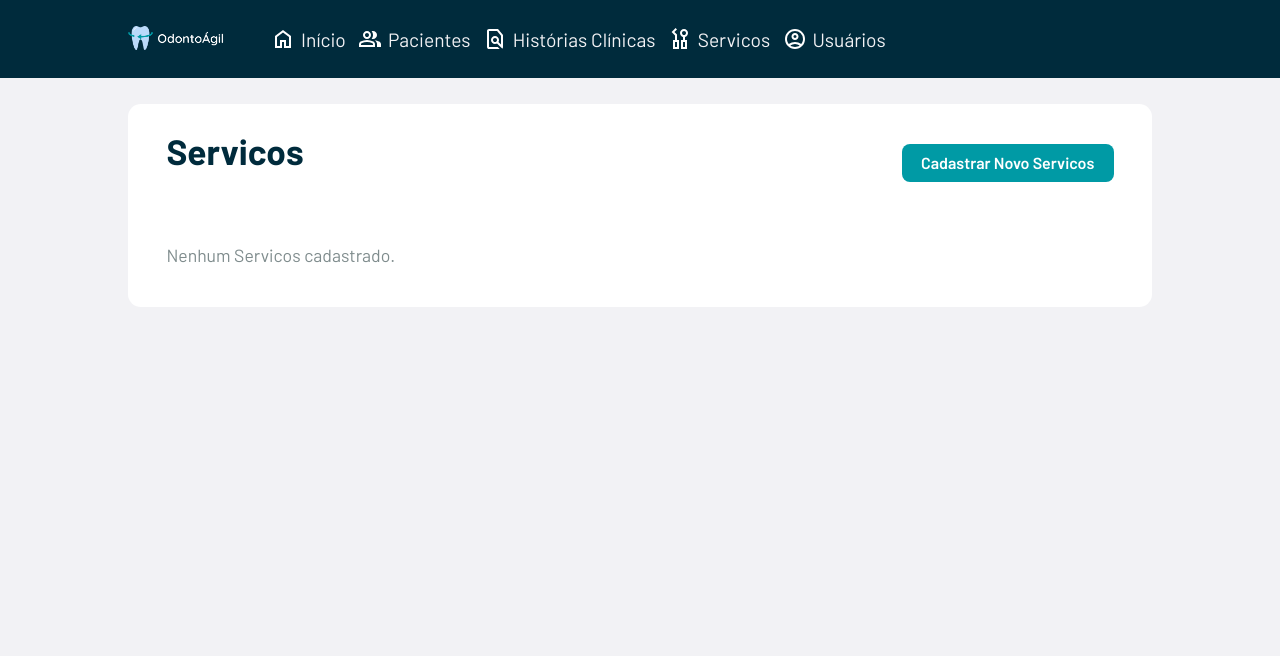
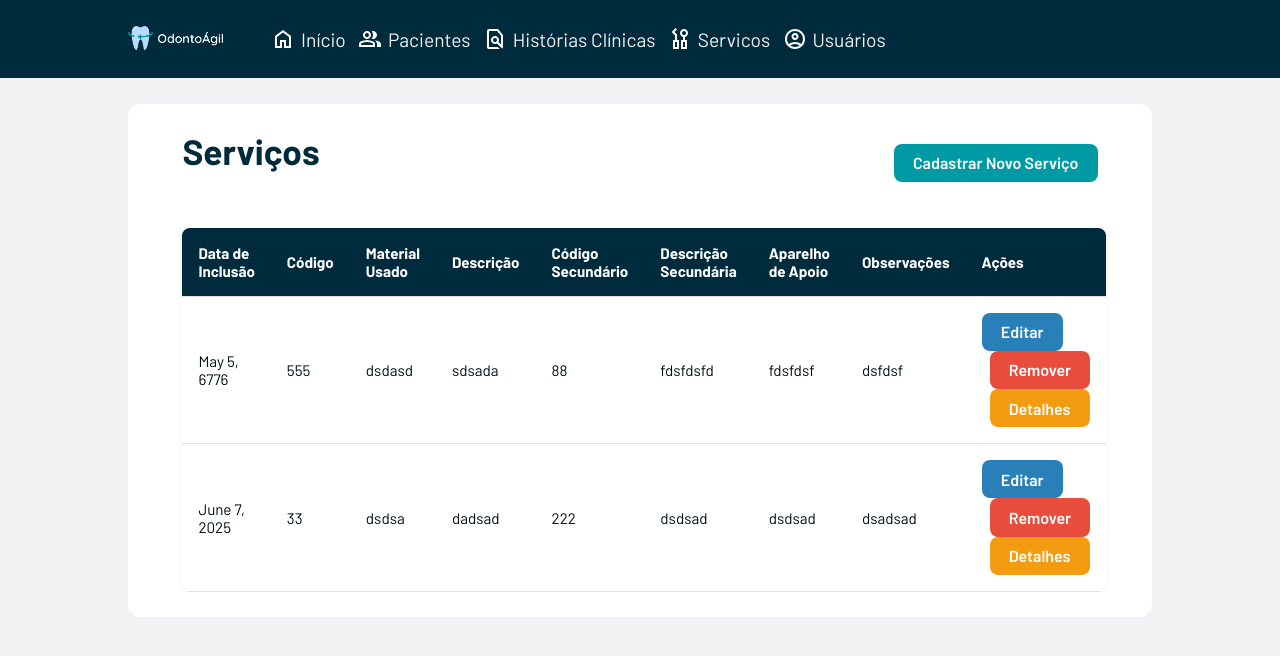
Before and after one commit to grupo-k/odontoagil, a Django app: page /servicos/ in a window 1280 px wide. Shown: the top 656 px of the page. Run offline with Django 5.2, Linux system fonts and the light colour scheme; data comes from the database, SQL or seed files in the repository; data that the repository does not hold is empty.

Commit message:
update nos botoes de servicos

```diff
--- a/odontoagil/models.py
+++ b/odontoagil/models.py
@@ -1,3 +1,4 @@
+from datetime import date
 from django.db import models
 
 class Paciente(models.Model):
@@ -55,12 +56,17 @@ class Procedimento(models.Model):
 
 
 class Servico(models.Model):
-    nome = models.CharField(max_length=200)
-    descricao = models.TextField(blank=True)
-    preco = models.DecimalField(max_digits=8, decimal_places=2)
+    data_inclusao = models.DateField(default=date.today)
+    codigo_servicos = models.CharField(max_length=50, default="sem código")
+    material_usado = models.CharField(max_length=200, default="sem material")
+    descricao_servicos = models.TextField(default="sem descrição")
+    codigo_servicos_secundario = models.CharField(max_length=50, blank=True, null=True)
+    descricao_servicos_secundario = models.TextField(default="sem descrição")
+    aparelho_apoio = models.CharField(max_length=200, default="sem aparelho")
+    observacoes = models.TextField(default="sem observações")
 
     def __str__(self):
-        return self.nome
+        return f"Serviço {self.codigo_servicos} - {self.descricao_servicos}"
 
 
 class Usuario(models.Model):
--- a/odontoagil/static/css/servicos/listar_servicos.css
+++ b/odontoagil/static/css/servicos/listar_servicos.css
@@ -6,14 +6,18 @@
 }
 
 .cabecalho-conteudo {
+    width: 100%;
     display: flex;
     justify-content: space-between;
     align-items: center;
     flex-wrap: wrap;
     row-gap: 1rem;
     margin-bottom: 2rem;
+    padding: 0 1rem;
+    box-sizing: border-box;
 }
 
+/* Botões */
 .botao {
     display: inline-block;
     padding: 0.6rem 1.2rem;
@@ -62,9 +66,12 @@
     background-color: #e67e22;
 }
 
+/* Tabela responsiva */
 .tabela-responsiva {
     width: 100%;
     overflow-x: auto;
+    padding: 0 1rem;
+    box-sizing: border-box;
 }
 
 .tabela-servicos {
--- a/odontoagil/templates/servicos/listar_servicos.html
+++ b/odontoagil/templates/servicos/listar_servicos.html
@@ -7,8 +7,8 @@
 
 {% block content %}
 <header class="cabecalho-conteudo">
-        <h1 class="titulo-pagina">Servicos</h1>
-        <a href="{% url 'cadastrar_servicos' %}" class="botao botao-principal">Cadastrar Novo Servicos</a>
+    <h1 class="titulo-pagina">Serviços</h1>
+    <a href="{% url 'cadastrar_servicos' %}" class="botao botao-principal">Cadastrar Novo Serviço</a>
 </header>
 
 {% if servicos %}
@@ -16,31 +16,32 @@
         <table class="tabela-servicos">
             <thead>
                 <tr>
-                        <th>Data Inclusao Servicos</th>
-                        <th>Codigo do Servicos</th>
+                    <th>Data de Inclusão</th>
+                    <th>Código</th>
                     <th>Material Usado</th>
-                        <th>Descricao do Servicos</th>
-                        <th>Codigo do Servicos secundarios</th>
-                        <th>Descricao do Serviços Secundario</th>
-                        <th>Aparelhos de Apoio</th>
-                        <th>Observacoes</th>
+                    <th>Descrição</th>
+                    <th>Código Secundário</th>
+                    <th>Descrição Secundária</th>
+                    <th>Aparelho de Apoio</th>
+                    <th>Observações</th>
+                    <th>Ações</th>
                 </tr>
             </thead>
             <tbody>
-                    {% for servicos in servicos %}
+                {% for servico in servicos %}
                 <tr>
-                        <td>{{ servicos.data_inclusao_servicos }}</td>
-                        <td>{{ servicos.codigo_servicos }}</td>
-                        <td>{{ servicos.material_usado }}</td>
-                        <td>{{ servicos.descricao_servicos }}</td>
-                        <td>{{ servicos.codigo_servicos_secundarios }}</td>
-                        <td>{{ servicos.descricao_servicos_secundario }}</td>
-                        <td>{{ servicos.aparelho_apoio }}</td>
-                        <td>{{ servicos.observacoes }}</td>
+                    <td>{{ servico.data_inclusao }}</td>
+                    <td>{{ servico.codigo_servicos }}</td>
+                    <td>{{ servico.material_usado }}</td>
+                    <td>{{ servico.descricao_servicos }}</td>
+                    <td>{{ servico.codigo_servicos_secundario }}</td>
+                    <td>{{ servico.descricao_servicos_secundario }}</td>
+                    <td>{{ servico.aparelho_apoio }}</td>
+                    <td>{{ servico.observacoes }}</td>
                     <td>
-                            <a href="{% url 'editar_servicos' servicos.id %}" class="botao botao-editar">Editar</a>
-                            <a href="{% url 'remover_servicos' servicos.id %}" class="botao botao-remover" onclick="return confirm('Tem certeza que deseja remover este servico?')">Remover</a>
-                            <a href="{% url 'detalhes_servicos' servicos.id %}" class="botao botao-detalhes">Detalhes</a>
+                        <a href="{% url 'editar_servicos' servico.id %}" class="botao botao-editar">Editar</a>
+                        <a href="{% url 'remover_servicos' servico.id %}" class="botao botao-remover" onclick="return confirm('Tem certeza que deseja remover este serviço?')">Remover</a>
+                        <a href="{% url 'detalhes_servicos' servico.id %}" class="botao botao-detalhes">Detalhes</a>
                     </td>
                 </tr>
                 {% endfor %}
@@ -48,6 +49,6 @@
         </table>
     </div>
 {% else %}
-            <p class="mensagem-vazia">Nenhum Servicos cadastrado.</p>
+    <p class="mensagem-vazia">Nenhum serviço cadastrado.</p>
 {% endif %}
 {% endblock %}
--- a/odontoagil/views.py
+++ b/odontoagil/views.py
@@ -150,18 +150,25 @@ def listar_servicos(request):
 
 def cadastrar_servicos(request):
     if request.method == 'POST':
+        codigo_servicos = request.POST.get('codigo_servicos')
+        material_usado = request.POST.get('material_usado')
+        descricao_servicos = request.POST.get('descricao_servicos')
+        codigo_servicos_secundario = request.POST.get('codigo_servicos_secundario')
+        descricao_servicos_secundario = request.POST.get('descricao_servicos_secundario')
+        aparelho_apoio = request.POST.get('aparelho_apoio')
+        observacoes = request.POST.get('observacoes')
+
         servico = Servico(
-            data_inclusao=request.POST.get('data_inclusao'),
-            codigo_servicos=request.POST.get('codigo_servicos'),
-            material_usado=request.POST.get('material_usado'),
-            descricao_servicos=request.POST.get('descricao_servicos'),
-            codigo_servicos_secundario=request.POST.get('codigo_servicos_secundario'),
-            descricao_servicos_secundario=request.POST.get('descricao_servicos_secundario'),
-            aparelho_apoio=request.POST.get('aparelho_apoio'),
-            observacoes=request.POST.get('observacoes')
+            codigo_servicos=codigo_servicos,
+            material_usado=material_usado,
+            descricao_servicos=descricao_servicos,
+            codigo_servicos_secundario=codigo_servicos_secundario,
+            descricao_servicos_secundario=descricao_servicos_secundario,
+            aparelho_apoio=aparelho_apoio,
+            observacoes=observacoes
         )
         servico.save()
-        return redirect('listar_servicos')
+        return redirect('listar_servicos')  # ou outra URL que queira após cadastro
 
     return render(request, 'servicos/cadastrar_servicos.html')
 
@@ -176,7 +183,7 @@ def editar_servicos(request, id):
         servico.save()
         return redirect('listar_servicos')
 
-    return render(request, 'servicos/editar_servicos.html', {'servicos': servico})
+    return render(request, 'servicos/editar_servicos.html', {'servico': servico})
 
 def remover_servicos(request, id):
     servico = get_object_or_404(Servico, id=id)
@@ -185,7 +192,8 @@ def remover_servicos(request, id):
 
 def detalhes_servicos(request, id):
     servico = get_object_or_404(Servico, id=id)
-    return render(request, 'servicos/detalhes_servicos.html', {'servicos': servico})
+    return render(request, 'servicos/detalhes_servicos.html', {'servico': servico})
+
 
 # USUÁRIOS
 
```
Also changed, not shown: odontoagil/templates/servicos/cadastrar_servicos.html (+27 -30 lines), odontoagil/templates/servicos/detalhes_servicos.html (+9 -9 lines), odontoagil/templates/servicos/editar_servicos.html (+19 -18 lines), db.sqlite3, odontoagil/migrations/0003_remove_servico_descricao_remove_servico_nome_and_more.py (added), odontoagil/migrations/0004_alter_servico_codigo_servicos_secundarios.py (added), odontoagil/migrations/0005_servico_data_inclusao.py (added), odontoagil/migrations/0006_rename_codigo_servicos_secundarios_servico_codigo_servicos_secundario.py (added). Lines whose indentation alone changed are shown as unchanged.
